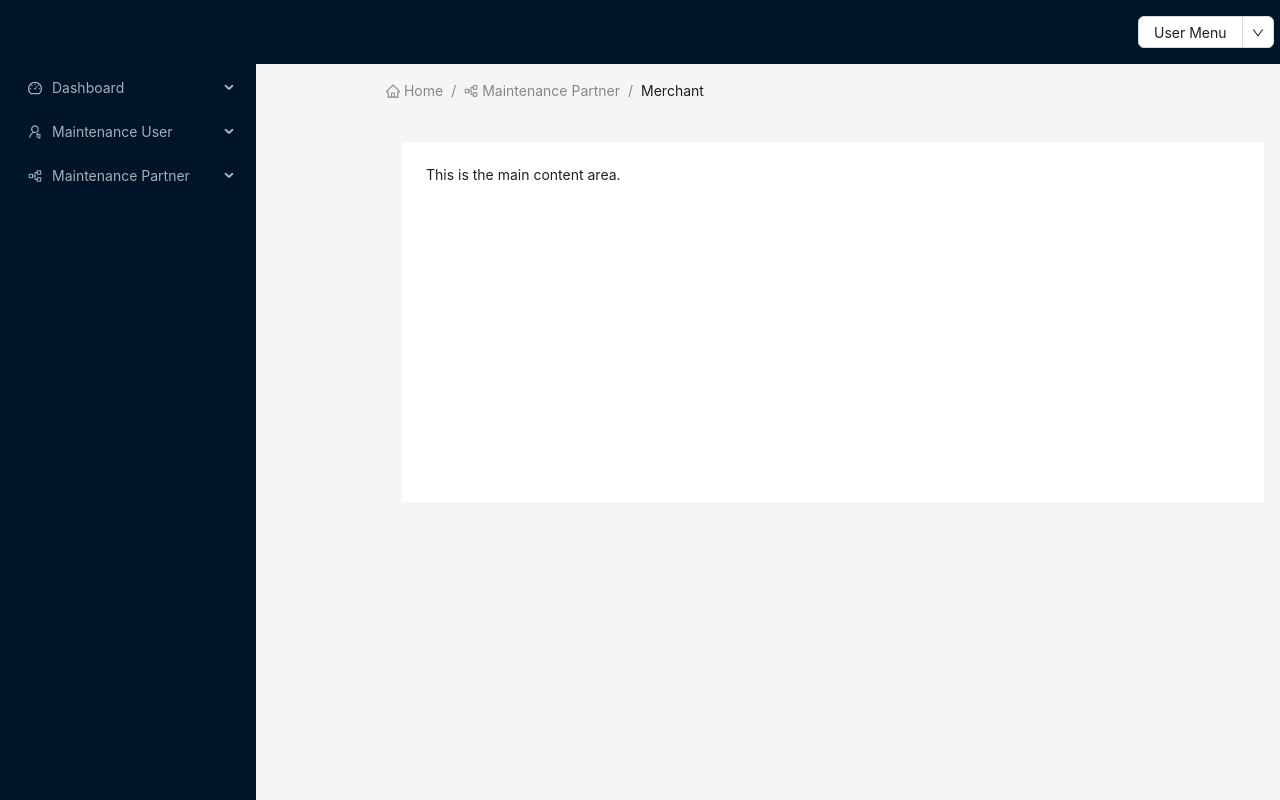
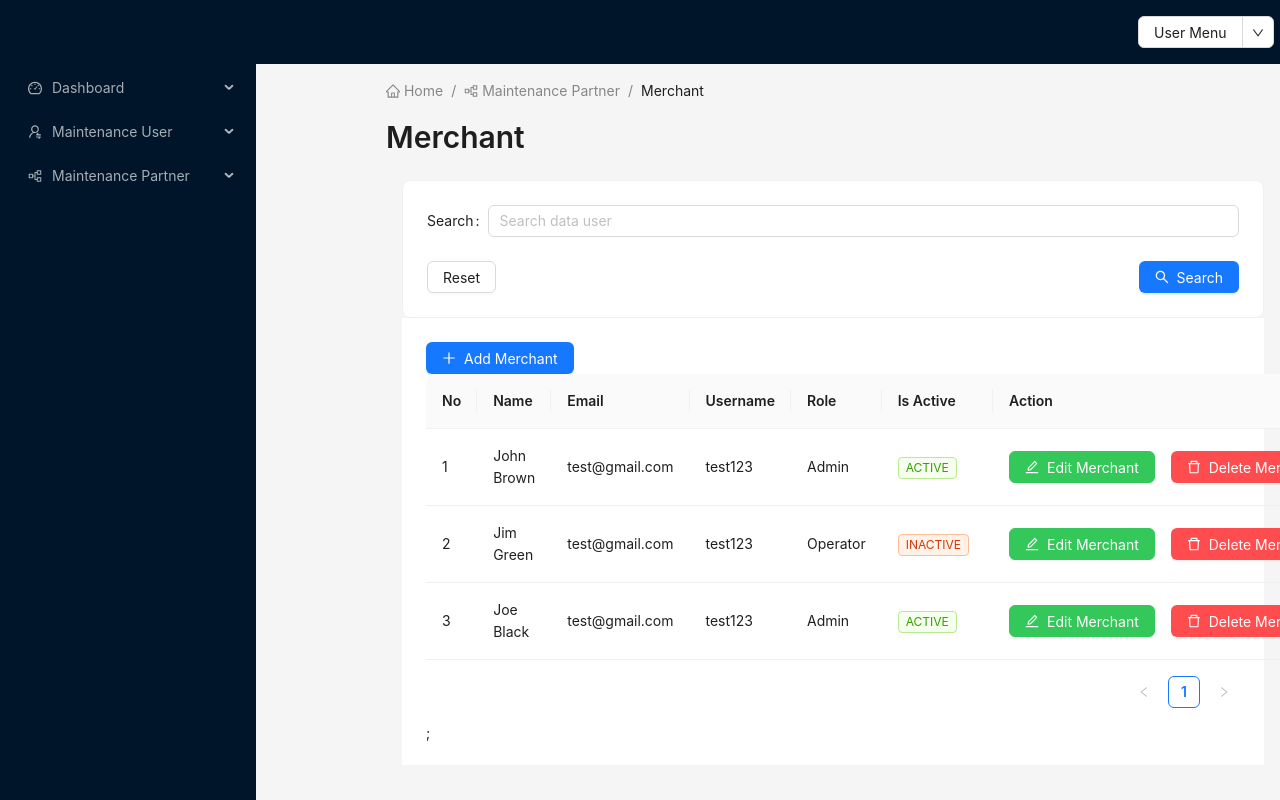
Before and after one commit to rezamf17/next-web-admin, a Next.js app: page /merchant in a window 1280 px wide. Built offline with nearby package versions, Linux system fonts and the light colour scheme.

Commit message:
ui merchant

```diff
--- a/src/pages/merchant/index.jsx
+++ b/src/pages/merchant/index.jsx
@@ -1,14 +1,127 @@
 import { useState } from 'react';
-import { Layout } from 'antd';
+import {
+  Layout,
+  Typography,
+  Table,
+  Space,
+  Tag,
+  Card,
+  Form,
+  Input,
+  Button,
+  Row,
+  Col,
+} from 'antd';
 import HeaderComponent from '@/components/HeaderComponent';
 import SiderComponent from '@/components/SiderComponent';
 import BreadcrumbComponent from '../../components/BreadcrumbComponent';
-import { PartitionOutlined } from '@ant-design/icons';
+import {
+  PartitionOutlined,
+  PlusOutlined,
+  DeleteOutlined,
+  EditOutlined,
+  SearchOutlined
+} from '@ant-design/icons';
 
 const { Content } = Layout;
 
 const App = () => {
   const [collapsed, setCollapsed] = useState(false);
+
+  const columns = [
+    {
+      title: "No",
+      dataIndex: "no",
+      key: "no",
+    },
+    {
+      title: "Name",
+      dataIndex: "name",
+      key: "name",
+      render: (text) => <a>{text}</a>,
+    },
+    {
+      title: "Email",
+      dataIndex: "email",
+      key: "email",
+    },
+    {
+      title: "Username",
+      dataIndex: "username",
+      key: "username",
+    },
+    {
+      title: "Role",
+      dataIndex: "role",
+      key: "role",
+    },
+    {
+      title: "Is Active",
+      key: "isActive",
+      dataIndex: "isActive",
+      render: (_, { isActive }) => (
+        <>
+          {isActive === "A" ? (
+            <Tag color="volcano">INACTIVE</Tag>
+          ) : (
+            <Tag color="green">ACTIVE</Tag>
+          )}
+        </>
+      ),
+    },
+    {
+      title: "Action",
+      key: "action",
+      render: (_, record) => (
+        <Space size="middle">
+          <Button
+            style={{
+              backgroundColor: "#34c759",
+              borderColor: "#34c759",
+              color: "white",
+            }}
+            icon={<EditOutlined />}
+            color="green-5"
+            onClick={() => editUser(record)}
+          >
+            Edit Merchant
+          </Button>
+          <Button type="primary" icon={<DeleteOutlined />} danger onClick={() => deleteUser(record)}>
+            Delete Merchant
+          </Button>
+        </Space>
+      ),
+    },
+  ];
+  const data = [
+    {
+      key: "1",
+      no: "1",
+      name: "John Brown",
+      email: "test@gmail.com",
+      role: "Admin",
+      username: "test123",
+      isActive: "I",
+    },
+    {
+      key: "2",
+      no: "2",
+      name: "Jim Green",
+      email: "test@gmail.com",
+      role: "Operator",
+      username: "test123",
+      isActive: "A",
+    },
+    {
+      key: "3",
+      no: "3",
+      name: "Joe Black",
+      role: "Admin",
+      email: "test@gmail.com",
+      username: "test123",
+      isActive: "I",
+    },
+  ];
 
   return (
     <Layout style={{ minHeight: '100vh' }}>
@@ -17,10 +130,30 @@ const App = () => {
         <SiderComponent collapsed={collapsed} />
         <Layout style={{ marginLeft: collapsed ? 80 : 130 }}>
           <BreadcrumbComponent icon={<PartitionOutlined />} menu="Maintenance Partner" submenu="Merchant" />
+          <Typography.Title level={2} style={{ margin: 0 }}>
+            Merchant
+          </Typography.Title>
           <Content className="layout-content">
+            <Card>
+              <Form.Item label="Search">
+                <Input placeholder="Search data user" />
+              </Form.Item>
+              <Row justify="space-between">
+                <Col>
+                  <Button type="default">Reset</Button>
+                </Col>
+                <Col>
+                  <Button type="primary" icon={<SearchOutlined />}>
+                    Search
+                  </Button>
+                </Col>
+              </Row>
+            </Card>
             <div className="content-wrapper">
-              {/* Main content goes here */}
-              This is the main content area.
+              <Button type="primary" icon={<PlusOutlined />}>
+                Add Merchant
+              </Button>
+              <Table columns={columns} dataSource={data} />;
             </div>
           </Content>
         </Layout>
```
